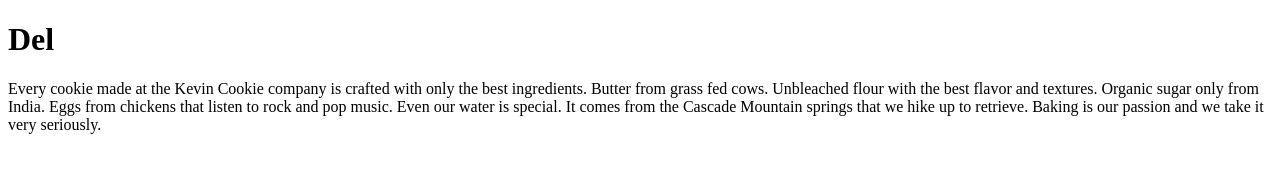
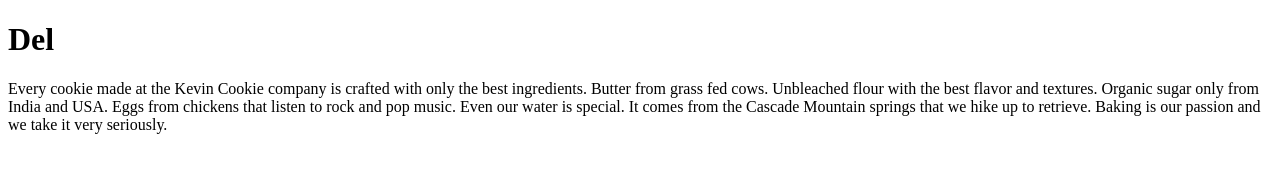
Before and after one commit to slidracoon72/TestingCookies, a plain HTML site: page index.htm in a window 1280 px wide. Drawn offline with Linux system fonts and the light colour scheme.

Commit message:
Updated the issue matter

```diff
--- a/index.htm
+++ b/index.htm
@@ -3,7 +3,7 @@
 <body>
 
 <h1>Del</h1>
-<p>Every cookie made at the Kevin Cookie company is crafted with only the best ingredients. Butter from grass fed cows. Unbleached flour with the best flavor and textures. Organic sugar only from India. Eggs from chickens that listen to rock and pop music. Even our water is special. It comes from the Cascade Mountain springs that we hike up to retrieve. Baking is our passion and we take it very seriously.</p>
+<p>Every cookie made at the Kevin Cookie company is crafted with only the best ingredients. Butter from grass fed cows. Unbleached flour with the best flavor and textures. Organic sugar only from India and USA. Eggs from chickens that listen to rock and pop music. Even our water is special. It comes from the Cascade Mountain springs that we hike up to retrieve. Baking is our passion and we take it very seriously.</p>
 
 </body>
 </html>
```
